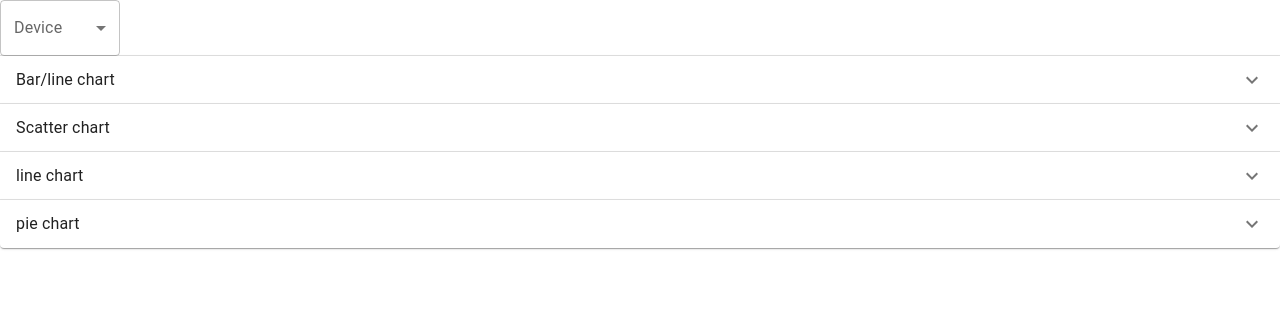
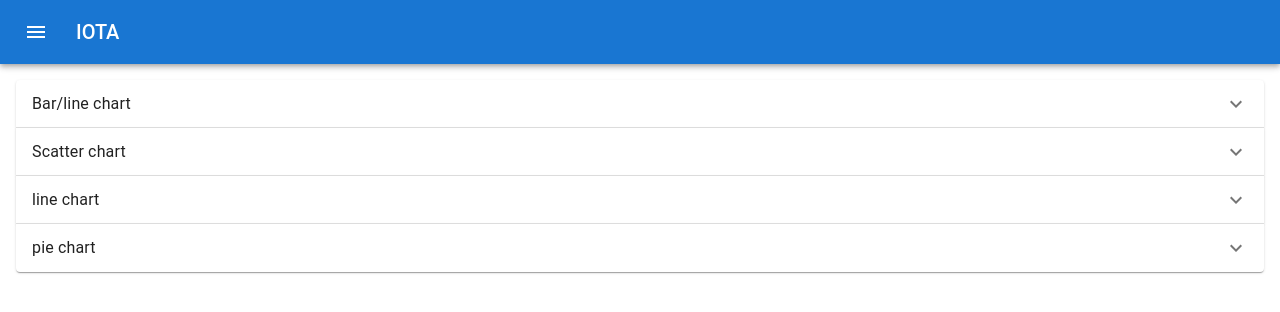
Before and after one commit to scc331-iot-grp5/iota-frontend-ui, a Next.js app: page /charts-test in a window 1280 px wide. Shown: the top 312 px of the page. Built offline with nearby package versions, Linux system fonts and the light colour scheme.

Commit message:
add charts to app bar

```diff
--- a/components/app-bar.tsx
+++ b/components/app-bar.tsx
@@ -98,6 +98,11 @@ export default function IOTAAppBar(): JSX.Element {
             <MenuItem>
               <Link href="/rules">rule configuration</Link>
             </MenuItem>
+            <MenuItem>
+              <Link href="/charts-test" passHref>
+                <em>charts preview</em>
+              </Link>
+            </MenuItem>
           </Menu>
           <Typography variant="h6" component="div" sx={{ flexGrow: 1 }}>
             IOTA
--- a/pages/charts-test.tsx
+++ b/pages/charts-test.tsx
@@ -1,16 +1,14 @@
 import * as React from 'react';
+import Head from 'next/head';
 import {
   Accordion,
   AccordionSummary,
   AccordionDetails,
   Typography,
-  InputLabel,
-  Select,
-  SelectChangeEvent,
-  FormControl,
-  MenuItem,
+  Box,
 } from '@mui/material';
 import * as Icons from '@mui/icons-material';
+import AppBar from '../components/app-bar';
 import LineBar from '../components/charts/bar-chart';
 import Scatter from '../components/charts/scatter-chart';
 import Line from '../components/charts/line-chart';
@@ -20,33 +18,18 @@ import Pie from '../components/charts/pie-chart';
  * @return {JSX.Element} Charts DropDown
  */
 export default function DropDown() {
-  const [device, setDevice] = React.useState('');
-
-  const handleChange = (event: SelectChangeEvent) => {
-    setDevice(event.target.value as string);
-  };
   return (
     <React.Fragment>
-      <FormControl sx={{ minWidth: 120 }}>
-        <InputLabel id="demo-simple-select-label">Device</InputLabel>
-        <Select
-          labelId="demo-simple-select-label"
-          id="demo-simple-select"
-          value={device}
-          label="Device"
-          onChange={handleChange}
-        >
-          <MenuItem value={10}>0001</MenuItem>
-          <MenuItem value={20}>0003</MenuItem>
-          <MenuItem value={30}>0004</MenuItem>
-        </Select>
-      </FormControl>
+      <Head>
+        <title>IOTA: Charts Preview</title>
+        <link rel="icon" href="/favicon.ico" />
+      </Head>
+
+      <AppBar />
+
+      <Box sx={{ flexGrow: 1 }} margin={2}>
         <Accordion>
-        <AccordionSummary
-          expandIcon={<Icons.ExpandMore />}
-          aria-controls="panel1a-content"
-          id="panel1a-header"
-        >
+          <AccordionSummary expandIcon={<Icons.ExpandMore />}>
             <Typography>Bar/line chart </Typography>
           </AccordionSummary>
           <AccordionDetails>
@@ -54,11 +37,7 @@ export default function DropDown() {
           </AccordionDetails>
         </Accordion>
         <Accordion>
-        <AccordionSummary
-          expandIcon={<Icons.ExpandMore />}
-          aria-controls="panel2a-content"
-          id="panel2a-header"
-        >
+          <AccordionSummary expandIcon={<Icons.ExpandMore />}>
             <Typography>Scatter chart</Typography>
           </AccordionSummary>
           <AccordionDetails>
@@ -66,11 +45,7 @@ export default function DropDown() {
           </AccordionDetails>
         </Accordion>
         <Accordion>
-        <AccordionSummary
-          expandIcon={<Icons.ExpandMore />}
-          aria-controls="panel2a-content"
-          id="panel2a-header"
-        >
+          <AccordionSummary expandIcon={<Icons.ExpandMore />}>
             <Typography>line chart</Typography>
           </AccordionSummary>
           <AccordionDetails>
@@ -79,17 +54,14 @@ export default function DropDown() {
         </Accordion>
 
         <Accordion>
-        <AccordionSummary
-          expandIcon={<Icons.ExpandMore />}
-          aria-controls="panel2a-content"
-          id="panel2a-header"
-        >
+          <AccordionSummary expandIcon={<Icons.ExpandMore />}>
             <Typography>pie chart</Typography>
           </AccordionSummary>
           <AccordionDetails>
             <Pie />
           </AccordionDetails>
         </Accordion>
+      </Box>
     </React.Fragment>
   );
 }
```
Lines whose indentation alone changed are shown as unchanged.
